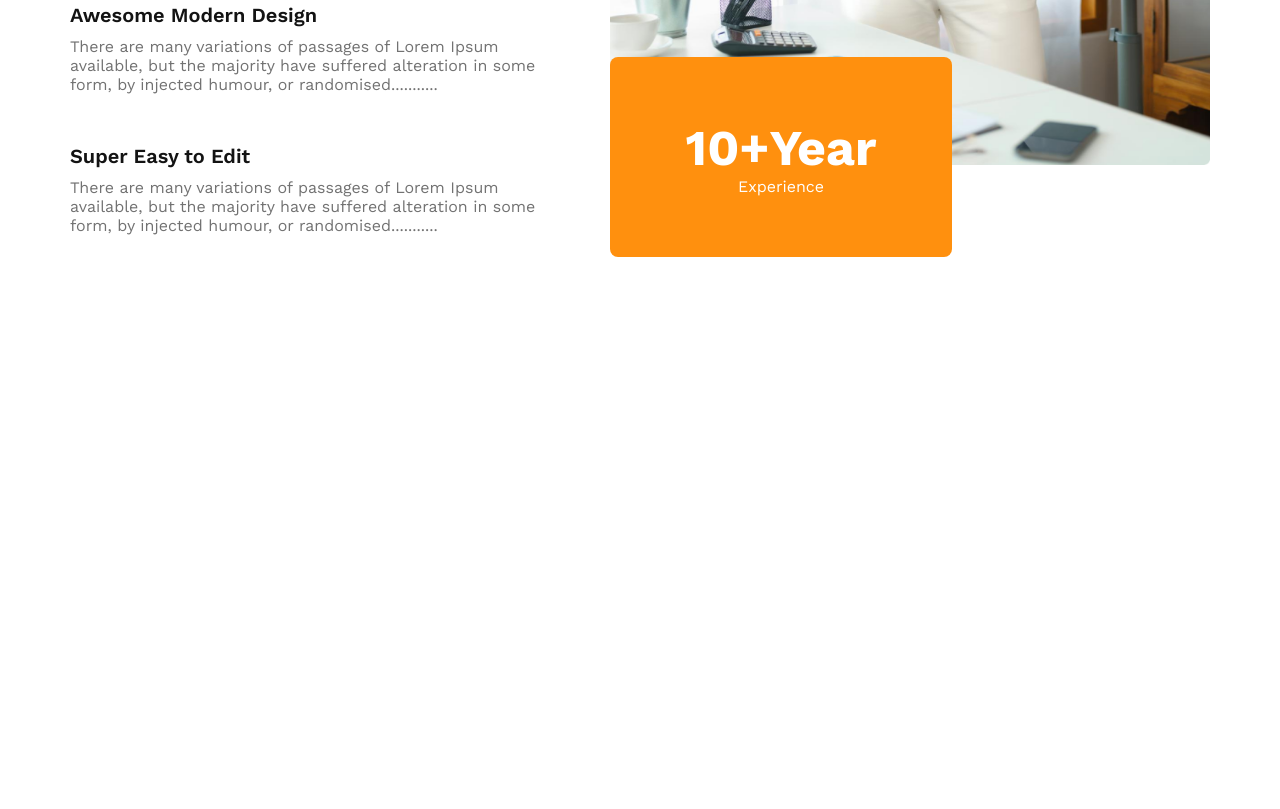
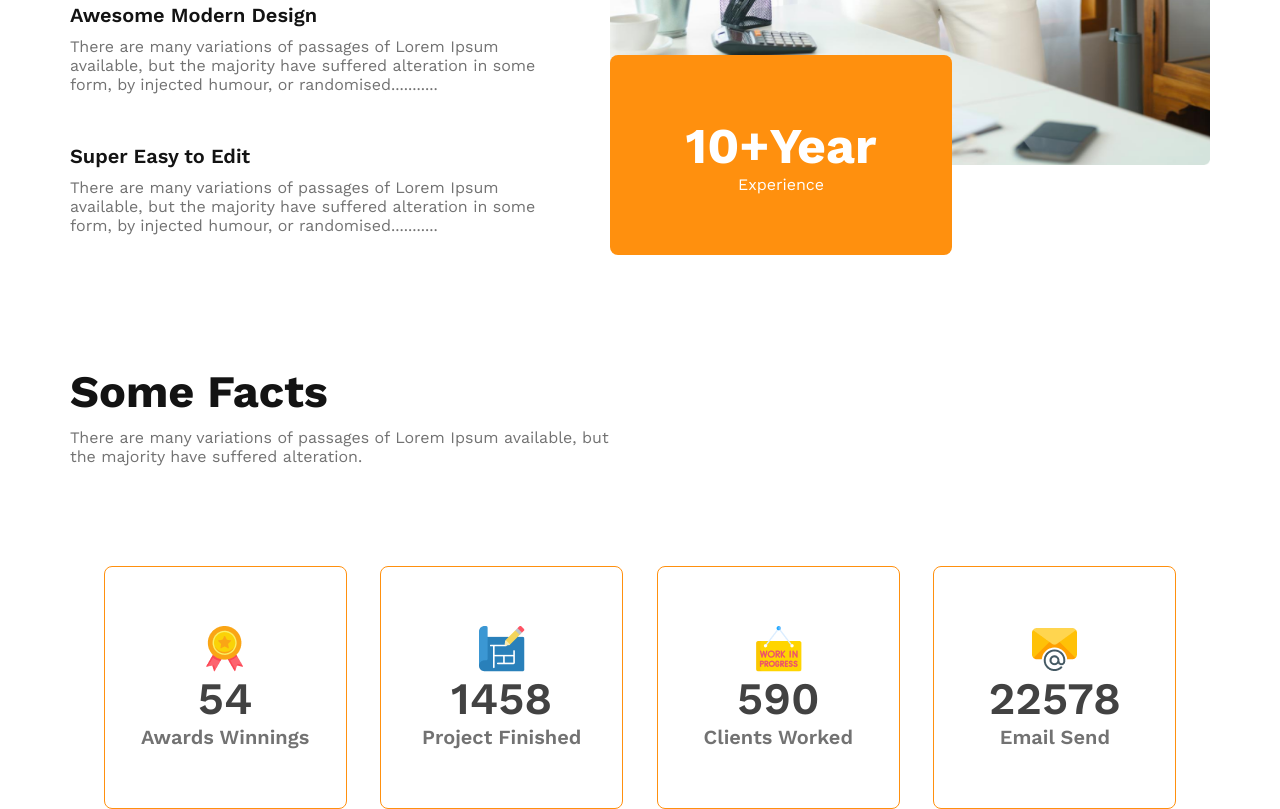
Before and after one commit to Jony120455/architects, a plain HTML site: page index.html in a window 1280 px wide. Shown: the part 2588-3397 px from the top of the page. Before the commit the page ends 3035 px from the top, so only its background shows below. Drawn offline with nearby package versions, Linux system fonts and the light colour scheme.

Commit message:
fact section add

```diff
--- a/css/style.css
+++ b/css/style.css
@@ -131,7 +131,7 @@
 }
 .features-enjoy-details{
     width: 500px;
-    height: 982px;
+    height: 100%;
     margin-top: 30px;
 }
 .features-enjoy-head{
@@ -182,7 +182,7 @@
     background: #FF900E;
     border-radius: 8px;
     position: absolute;
-    bottom: 190px;
+    bottom: -20px;
     left: 0;
     color: #FFFFFF;
 }
@@ -192,7 +192,53 @@
     color: #FFFFFF;
 }
 /* features-enjoy style end */
+ /* facts section style start */
 
+ #facts{
+    margin-top: 130px;
+ }
+.facts-details-text{
+    font-weight: 700;
+    font-size: 45px;
+    color: #131313;
+}
+ .facts-details-paragraph{
+    font-weight: 400;
+    font-size: 16px;
+    color: #727272;
+    margin-top: 10px;
+ }
+ .facts-cards{
+    display: flex;
+    justify-content: space-evenly;
+ }
+ .card{
+    width: 241px;
+    height: 241px;
+    border: 1px solid #FF900E;
+    border-radius: 8px;
+    display: flex;
+    flex-direction: column;
+    justify-content: center;
+    align-items: center;
+    text-align: center;
+    margin-top: 100px;
+    transition: all 1s ease;
+ }
+ .facts-cards :hover.card {
+    transform: translateY(-7px);
+  }
+ .card-details h2{
+    font-weight: 600;
+    font-size: 45px;
+    color: #424242;
+ }
+ .card-details p{
+    font-weight: 600;
+    font-size: 20px;
+    color: #727272;
+ }
+ /* facts section style end */
 
 /* media quries */
 
@@ -215,14 +261,14 @@
     #banner{
         padding-top: 70px;
     }
-    .banner-head, .feature,.features-enjoy-main{
+    .banner-head, .feature, .features-enjoy-main, .facts-main{
         width: 100%;
     }
     .banner-details{
         justify-content: center;
         padding: 10px;
     }
-    .bannerhead-details, .feature-details-text, .features-details-text{
+    .bannerhead-details, .feature-details-text, .features-details-text, .facts-details-text{
         font-size: 30px;
     }
     .banner-paragraph{
@@ -251,7 +297,7 @@
     .features-btn{
         margin-top: 15px;
     }
-    #features-enjoy{
+    #features-enjoy, #facts{
         margin-top: 50px;
     }
     .features-enjoy-left{
@@ -274,6 +320,7 @@
         display: flex;
         justify-content: center;
         align-items: center;
+        margin-top: 20px;
     }
     .features-enjoy-right-img{
         width: 320px;
@@ -281,4 +328,16 @@
    .experience, .sticky{
     display: none;
    }
+   .facts-details{
+    text-align: center;
+    padding: 20px;
+   }
+   .facts-cards{
+    flex-direction: column;
+    justify-content: center;
+    align-items: center;
+   }
+   .card{
+    margin-top: 25px;
+   }
 }
--- a/index.html
+++ b/index.html
@@ -69,7 +69,6 @@
         </section>
         <!-- features section end -->
 
-
         <!-- features-ebjoy section start -->
 
         <section id="features-enjoy">
@@ -109,12 +108,50 @@
                             <p class="experience-head-paragraph">Experience</p>
                         </div>
                     </div>
-
             </div>
         </section>
+        <!-- features-ebjoy section end -->
+       <!-- facts section start   -->
+       <section id="facts">
+        <div class="container facts-main">
+            <div class="facts-details">
+                <h2 class="facts-details-text">Some Facts</h2>
+                <p class="facts-details-paragraph">There are many variations of passages of Lorem Ipsum available, but <br> the majority have suffered alteration.</p>
+            </div>
+            <div class="facts-cards">
+                <div class="card">
+                    <img src="images/icons/ribon.png" alt="">
+                    <div class="card-details">
+                        <h2>54</h2>
+                        <p>Awards Winnings</p>
+                    </div>
+                </div>
+                <div class="card">
+                    <img src="images/icons/projects.png" alt="">
+                    <div class="card-details">
+                        <h2>1458</h2>
+                        <p>Project Finished</p>
+                    </div>
+                </div>
+                <div class="card">
+                    <img src="images/icons/customers.png" alt="">
+                    <div class="card-details">
+                        <h2>590</h2>
+                        <p>Clients Worked</p>
+                    </div>
+                </div>
+                <div class="card">
+                    <img src="images/icons/email.png" alt="">
+                    <div class="card-details">
+                        <h2>22578</h2>
+                        <p>Email Send</p>
+                    </div>
+                </div>
+            </div>
 
-        <!-- features-ebjoy section end -->
-
+        </div>
+       </section>
+       <!-- facts section end  -->
     </main>
     <footer>
 
```
